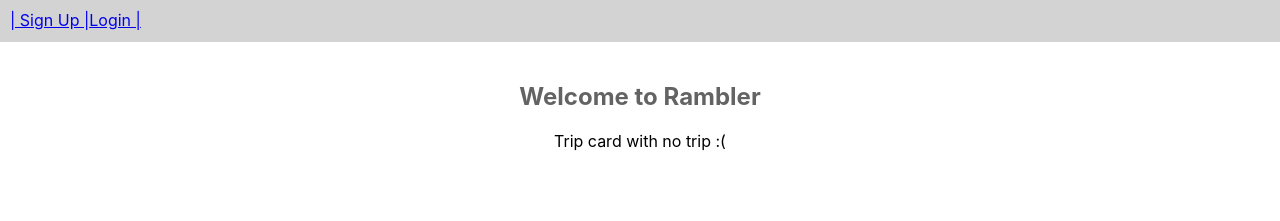
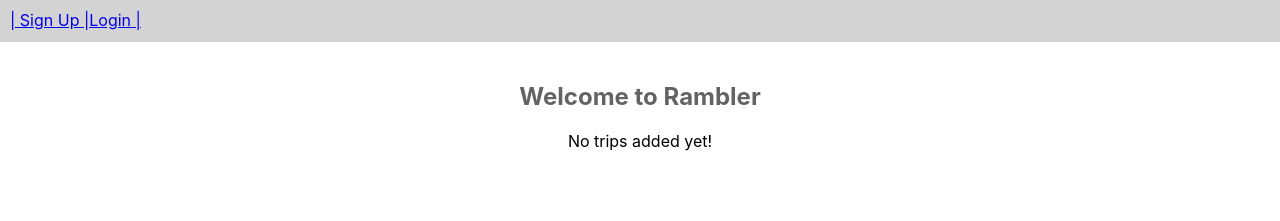
Before and after one commit to kelypso/rambler, a React (Create React App) app in the folder client/: page /trips/1 in a window 1280 px wide. Shown: the top 221 px of the page. Built offline with nearby package versions, Linux system fonts and the light colour scheme; no server answers.

Commit message:
update trip card

```diff
--- a/client/src/components/TripCard.js
+++ b/client/src/components/TripCard.js
@@ -8,7 +8,7 @@
                 <p>{trip.attributes.category}</p>
                 <p>{trip.attributes.duration}</p>
             </div> :
-        <p>Trip card with no trip :(</p>
+        <p>No trips added yet!</p>
     )
 }
 
```
